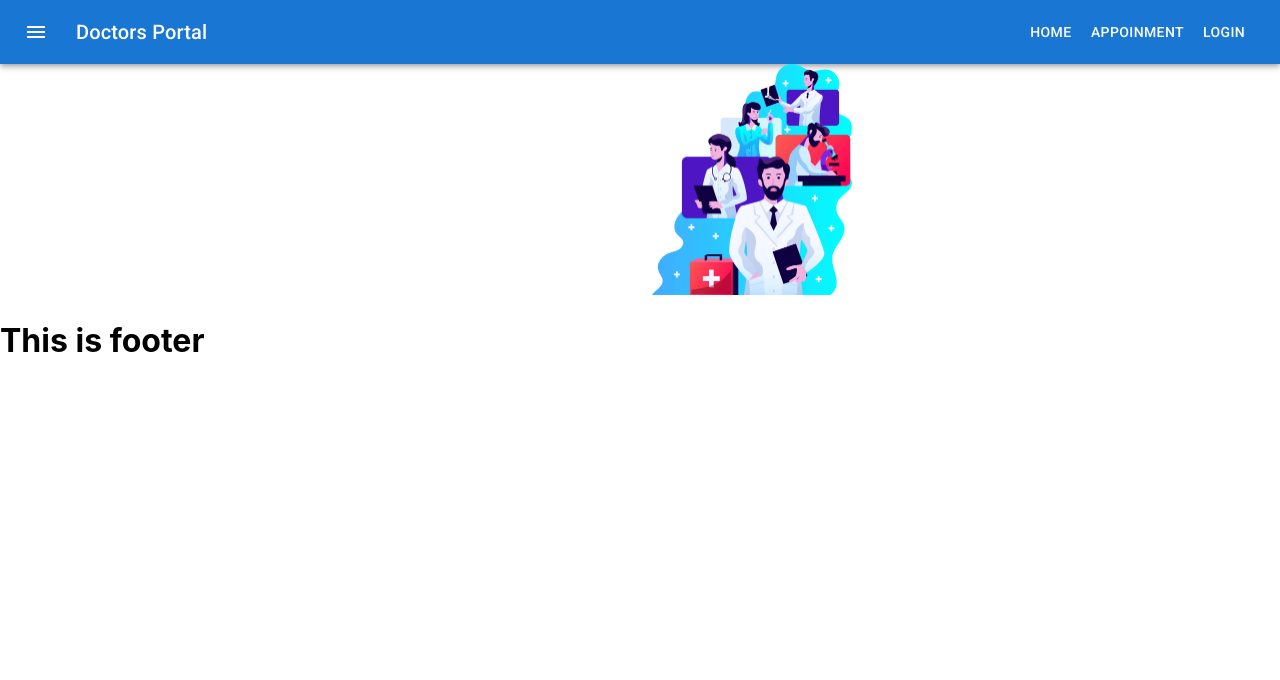
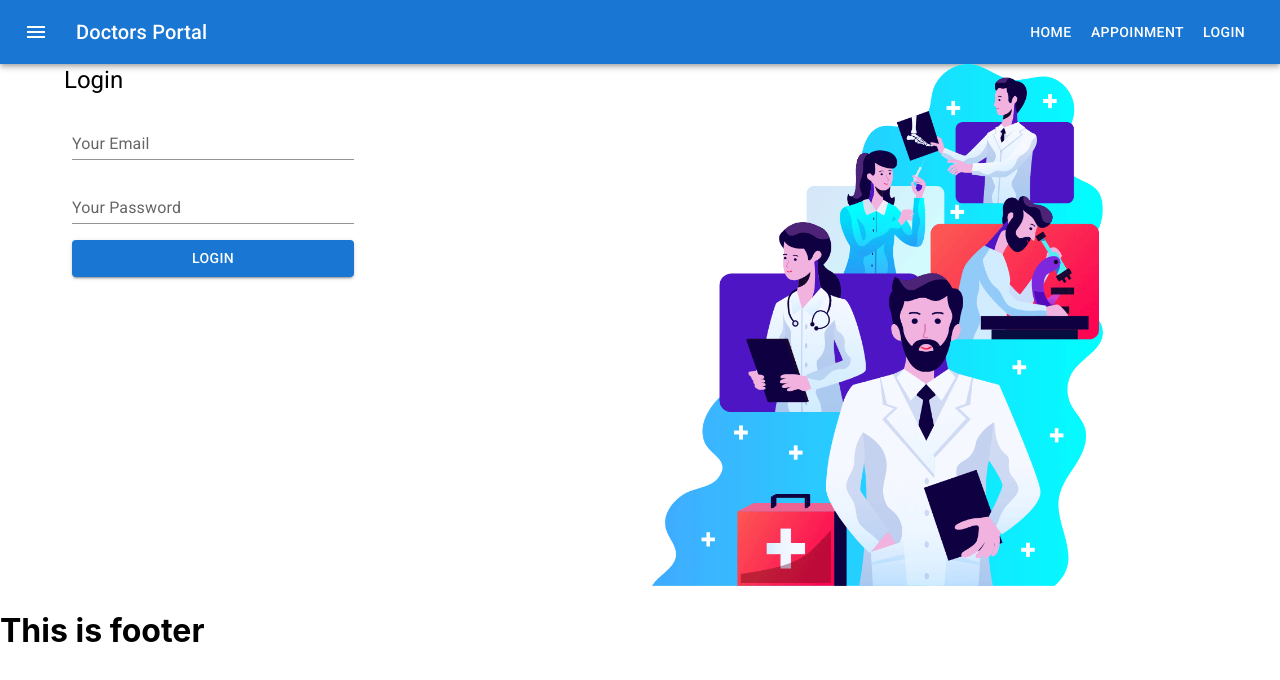
Before and after one commit to masum691/doctors-portal-with-metarial-client, a React (Create React App) app: page /login in a window 1280 px wide. Shown: the top 680 px of the page. Built offline with nearby package versions, Linux system fonts and the light colour scheme.

Commit message:
set login and use object as state

```diff
--- a/src/Pages/Home/Login/Login/Login.js
+++ b/src/Pages/Home/Login/Login/Login.js
@@ -1,16 +1,50 @@
-import { Container, Grid } from '@mui/material';
-import React from 'react';
+import { Container, Grid, Button } from '@mui/material';
+import React, {useState} from 'react';
 import loginImg from '../../../../images/login.png'
+import Typography from '@mui/material/Typography';
+import TextField from '@mui/material/TextField';
 
 const Login = () => {
+    const [loginData, setLoginData] = useState({});
+    const handleOnChange = e => {
+        const field = e.target.name;
+        const value = e.target.value;
+        // console.log(field, value)
+        const newLoginData = {...loginData}
+        newLoginData[field] = value;
+        setLoginData(newLoginData);
+    }
+    const handleLogin = e => {
+        alert('hello')
+        e.preventDefault()
+    }
     return (
         <Container>
             <Grid container rowSpacing={1} columnSpacing={{ xs: 1, sm: 2, md: 3 }}>
                 <Grid item xs={12} md={6}>
-
+                    <Typography variant="h5" gutterBottom component="div">
+                        Login
+                    </Typography>
+                    <form onSubmit={handleLogin}>
+                        <TextField id="standard-basic"
+                            sx={{ width: '50%', m: 1 }}
+                            label="Your Email"
+                            type="email"
+                            name="email"
+                            onChange={handleOnChange}
+                            variant="standard" />
+                        <TextField id="standard-basic"
+                            sx={{ width: '50%', m: 1 }}
+                            label="Your Password"
+                            type="password"
+                            name="password"
+                            onChange={handleOnChange}
+                            variant="standard" />
+                        <Button variant="contained" type="submit" sx={{ width: '50%', m: 1 }}>Login</Button>
+                    </form>
                 </Grid>
                 <Grid item xs={12} md={6}>
-                    <img style={{width: '200px'}} src={loginImg} alt="" />
+                    <img style={{ width: '80%' }} src={loginImg} alt="" />
                 </Grid>
             </Grid>
         </Container>
```
